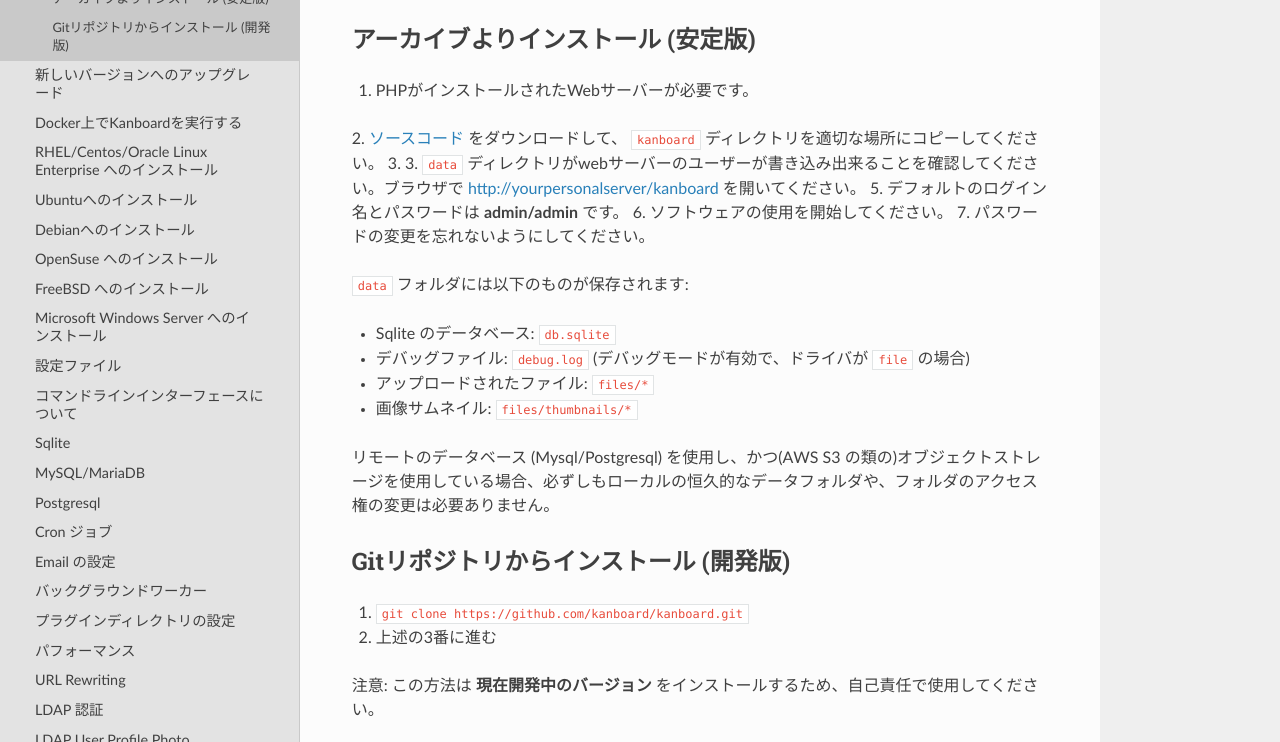
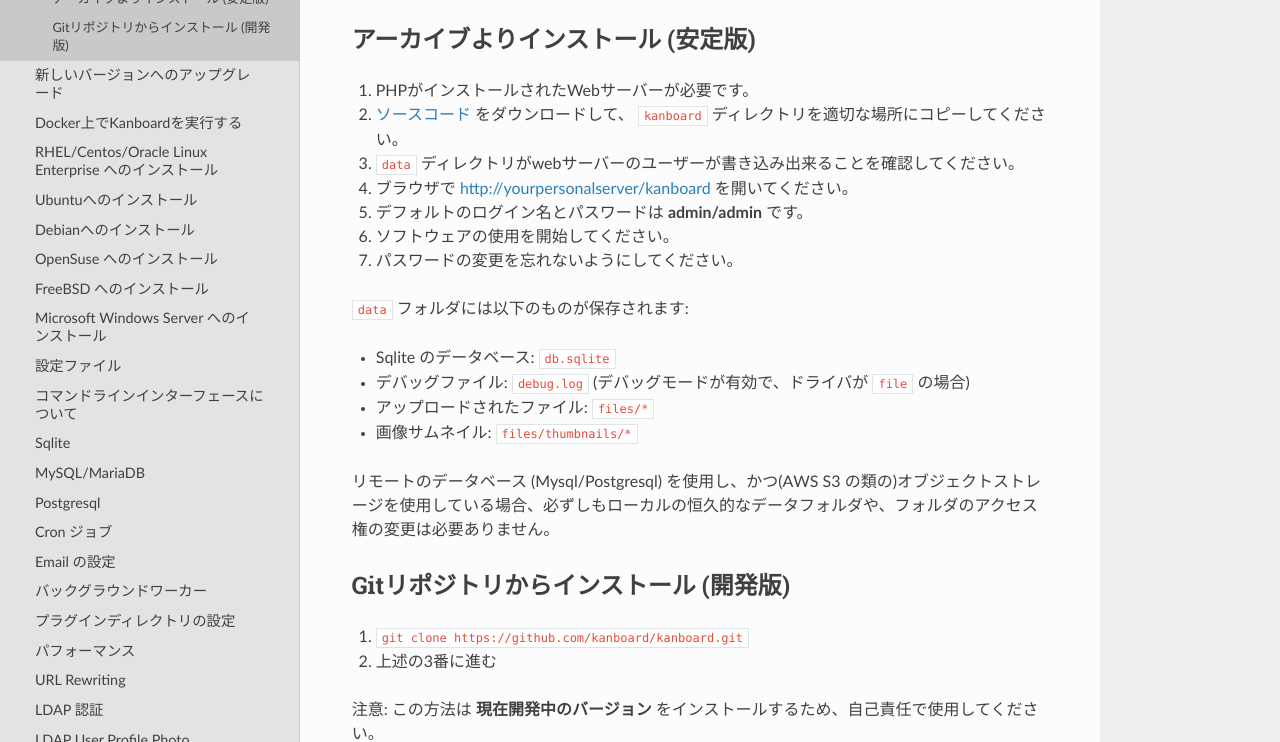
Before and after one commit to sambar-fgfs/Kanboard-documentation-ja, a Sphinx documentation site: the page built from source/admin_guide/installation.rst, in a window 1280 px wide and 1331 px high, cut to the strip 272-1014 px from the top of the window. Built offline with Sphinx 7.4.7 and the Read the Docs theme 2.0.0, drawn with Linux system fonts in a browser that asks for light colours; pages that are not in the unit, such as notebooks, are missing from menus.

Commit message:
レイアウト崩れ修正

```diff
--- a/source/admin_guide/installation.rst
+++ b/source/admin_guide/installation.rst
@@ -8,8 +8,8 @@
 
 1. PHPがインストールされたWebサーバーが必要です。
 2. `ソースコード <https://github.com/kanboard/kanboard/releases/latest>`_ をダウンロードして、 ``kanboard`` ディレクトリを適切な場所にコピーしてください。
-3.
-3. ``data`` ディレクトリがwebサーバーのユーザーが書き込み出来ることを確認してください。ブラウザで http://yourpersonalserver/kanboard を開いてください。
+3. ``data`` ディレクトリがwebサーバーのユーザーが書き込み出来ることを確認してください。
+4. ブラウザで http://yourpersonalserver/kanboard を開いてください。
 5. デフォルトのログイン名とパスワードは **admin/admin** です。
 6. ソフトウェアの使用を開始してください。
 7. パスワードの変更を忘れないようにしてください。
```
